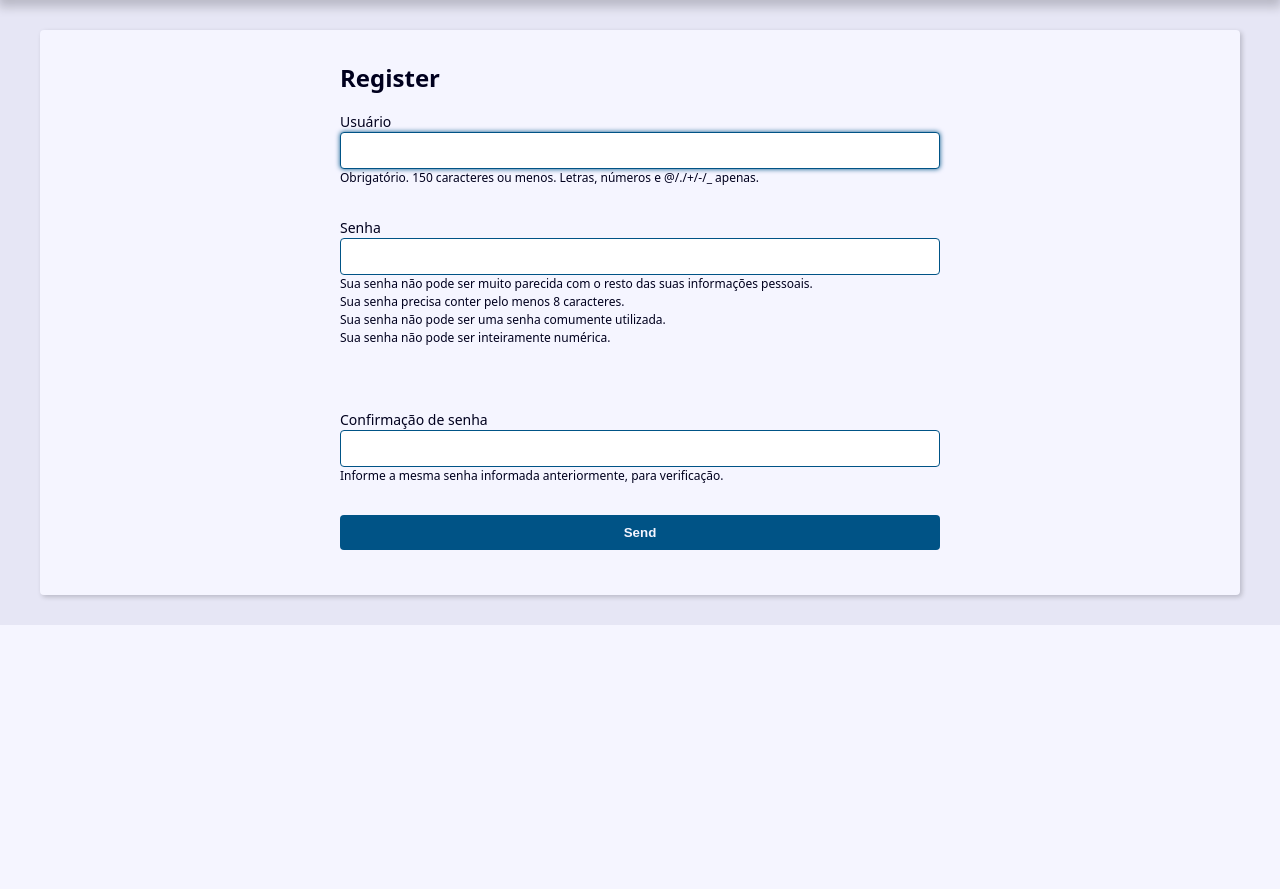
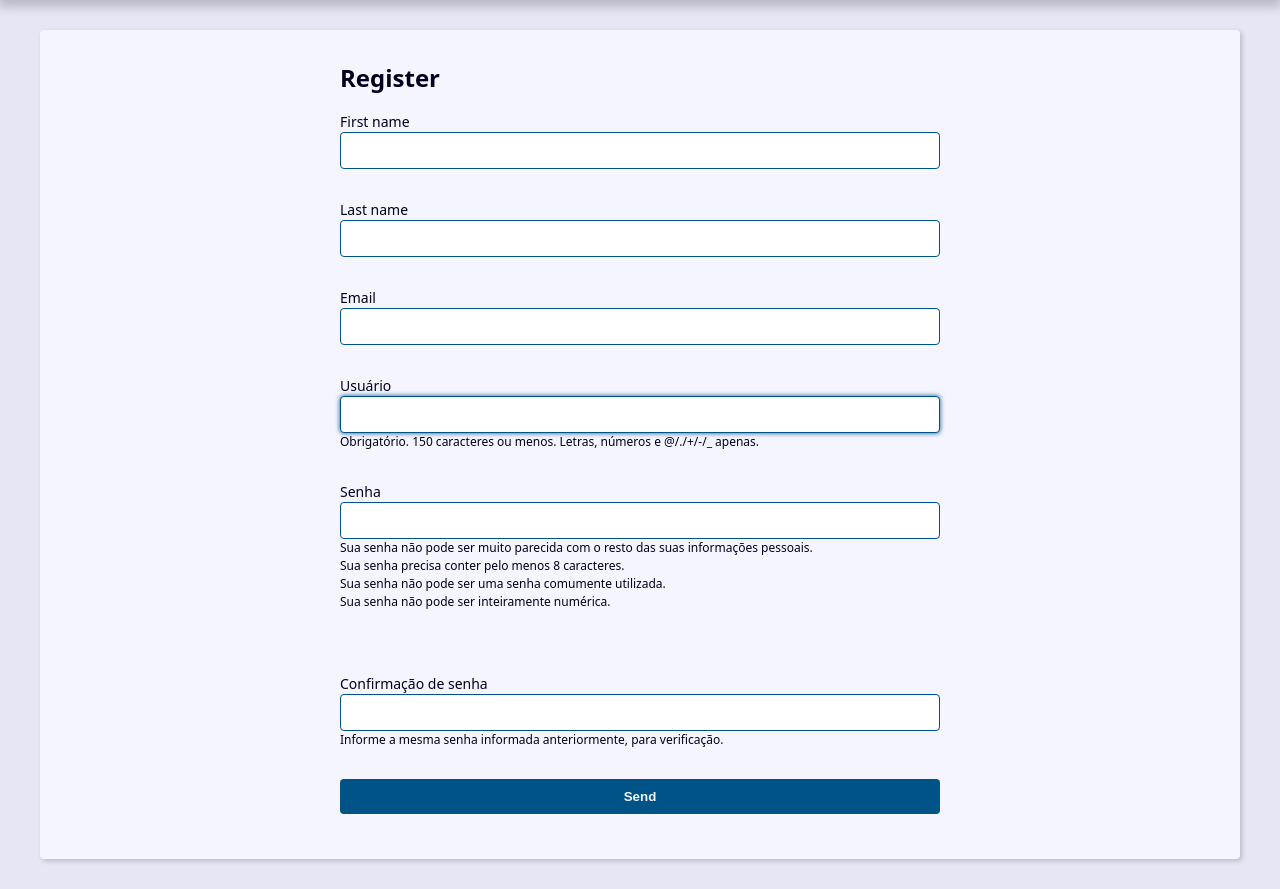
Before and after one commit to Alexandervkj/Projeto-Agenda, a Django app: page /user/create/ in a window 1280 px wide. Shown: the part 239-1128 px from the top of the page. Before the commit the page ends 864 px from the top, so only its background shows below. Run offline with Django 5.2, Linux system fonts and the light colour scheme.

Commit message:
Validando campos de first_name, last_name e email do Usuário

```diff
--- a/contact/forms.py
+++ b/contact/forms.py
@@ -1,6 +1,7 @@
 from django import forms
 from django.core.exceptions import ValidationError
 from django.contrib.auth.forms import UserCreationForm
+from django.contrib.auth.models import User
 from. import models
 
 class ContactForm(forms.ModelForm):
@@ -58,4 +59,34 @@ class ContactForm(forms.ModelForm):
 
 
 class RegisterForm(UserCreationForm):
-    ...
+    first_name = forms.CharField(
+        required=True, min_length=3,
+    )
+    last_name = forms.CharField(
+        required=True, min_length=3,
+    )
+    email = forms.EmailField()
+
+    class Meta:
+        model = User
+        fields = (
+            'first_name', 'last_name', 'email', 'username', 'password1', 'password2',
+        )
+
+    #Exclui a opção de Autenticação baseada em senha
+    def __init__(self, *args, **kwargs):
+        super(RegisterForm, self).__init__(*args, **kwargs)
+        if 'usable_password' in self.fields:
+            del self.fields['usable_password']
+
+
+    def clean_email(self):
+        email = self.cleaned_data.get('email')
+
+        if User.objects.filter(email=email).exists():
+            self.add_error(
+                'email',
+                ValidationError('Já existe este e-mail', code='invalid')
+            )
+
+        return email
--- a/contact/templates/contact/register.html
+++ b/contact/templates/contact/register.html
@@ -10,6 +10,7 @@
       method="POST"
     >
       {% csrf_token %}
+
 
       {% for field in form %}
         <div class="form-content">
```
